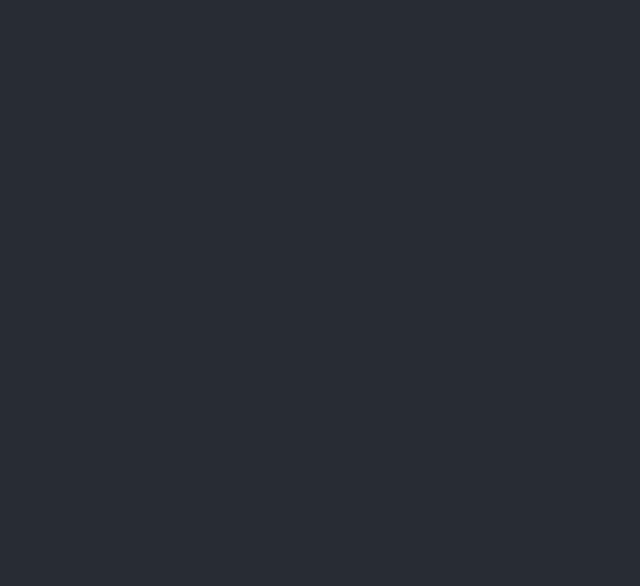
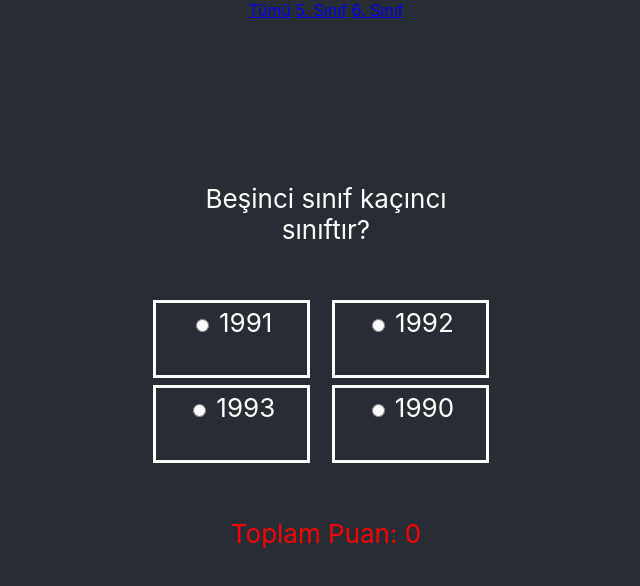
Before and after one commit to volkansendag/masalodev, a React (Create React App) app: page /class/5 in a window 1280 px wide. Before the commit this address had no page. Shown: the top 586 px of the page, without its empty margins (314-954 px from the left). Built offline with nearby package versions, Linux system fonts and the light colour scheme.

Commit message:
5 ve 6 sınıf oluştu

```diff
--- a/src/App.js
+++ b/src/App.js
@@ -1,19 +1,13 @@
 import React from 'react';
 import "./App.css";
 import data from "./data/queries.json"
-import { BrowserRouter as Router, Routes, Route } from "react-router-dom";
+import { BrowserRouter as Router, Routes, Route, NavLink, Link } from "react-router-dom";
 import Query from './components/query/query';
 
 class App extends React.Component {
 
   constructor(props) {
     super(props);
-
-    this.state = {
-      index: 0,
-      queries: data,
-      query: data[0]
-    }
   }
 
 
@@ -21,20 +15,18 @@ class App extends React.Component {
 
     return <Router>
       <div className="content">
-        {/* <header>
+        <header>
           <nav>
-            <ul>
-              <li>
-                <Link to="/">Home</Link>
-              </li>
-              <li>
-                <Link to="/soru">Soru</Link>
-              </li>
-            </ul>
+            <a href="/">Tümü</a> {' '}
+            <a href="/class/5">5. Sınıf</a> {' '}
+            <a href="/class/6">6. Sınıf</a> {' '}
+
           </nav>
-        </header> */}
+        </header>
         <Routes>
-          <Route path="/" element={<Query data={this.state} />} />
+          <Route path="/" element={<Query queries={data} />} />
+          <Route path="/class/5" element={<Query queries={data.filter((p) => p.class == 5)} />} />
+          <Route path="/class/6" element={<Query queries={data.filter((p) => p.class == 6)} />} />
         </Routes>
       </div>
     </Router>
--- a/src/components/query/query.js
+++ b/src/components/query/query.js
@@ -2,6 +2,7 @@ import React from 'react';
 import { v4 } from 'uuid';
 import suffle from '../../_utils/functions';
 import './query.css';
+import data from "../../data/queries.json"
 
 
 class Query extends React.Component {
@@ -10,31 +11,35 @@ class Query extends React.Component {
         super(props);
 
         this.state = {
+            index: 0,
             point: 0,
             value: 0,
             message: "",
-            data: props.data
+            query: props.queries[0]
         }
     }
 
+    shouldComponentUpdate() {
+        return true;
+    }
+
     nextQuery = () => {
-        var data = this.state.data;
 
-        if (data.queries.length > data.index + 1) {
-            data.index++;
-            data.query = data.queries[data.index];
+        if (this.props.queries?.length > this.state.index + 1) {
+            this.state.index++;
+            this.state.query = this.props.queries[this.state.index];
         }
         else {
-            data.query = null;
+            this.state.query = null;
         }
 
-        this.setState({ ...this.state, data });
+        this.setState({ ...this.state });
 
-        return data.query;
+        return this.state.query;
     }
 
     change = (evt) => {
-        var data = this.state.data;
+        var data = this.state;
         var message = this.state.message;
         var point = this.state.point;
 
@@ -49,7 +54,9 @@ class Query extends React.Component {
 
         this.setState({
             ...this.state,
-            message, point, data: { ...data, query: null }
+            message,
+            point,
+            query: null,
         });
 
         setTimeout(() => {
@@ -64,9 +71,9 @@ class Query extends React.Component {
     render() {
         return <div className='query-wrapper'>
             <p>{this.state.message}</p>
-            {this.state.data.query ? <p className='query'>{this.state.data.query.title}</p> : <></>}
+            {this.state.query ? <p className='query'>{this.state.query.title}</p> : <></>}
             <p className='query-options'>
-                {suffle(this.state.data.query?.options).map(option => {
+                {suffle(this.state.query?.options).map(option => {
                     return <label className='query-option' key={v4()}>
                         <input onChange={this.change} value={option} type="radio" name="soru" /> {option}
                     </label>
--- a/src/data/queries.json
+++ b/src/data/queries.json
@@ -167,5 +167,18 @@
             "1991",
             "1990"
         ]
+    },
+    {
+        "id": 14,
+        "title": "Beşinci sınıf kaçıncı sınıftır?",
+        "class": 5,
+        "point": 2,
+        "answer": "1993",
+        "options": [
+            "1993",
+            "1992",
+            "1991",
+            "1990"
+        ]
     }
 ]
```
